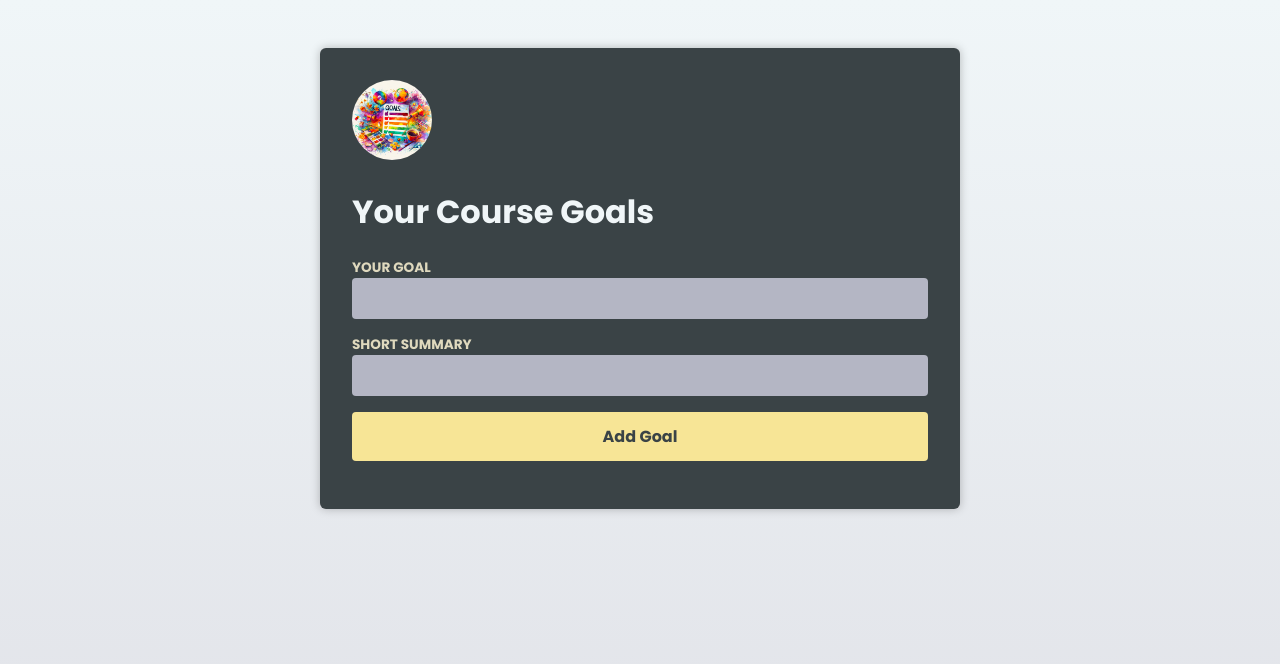
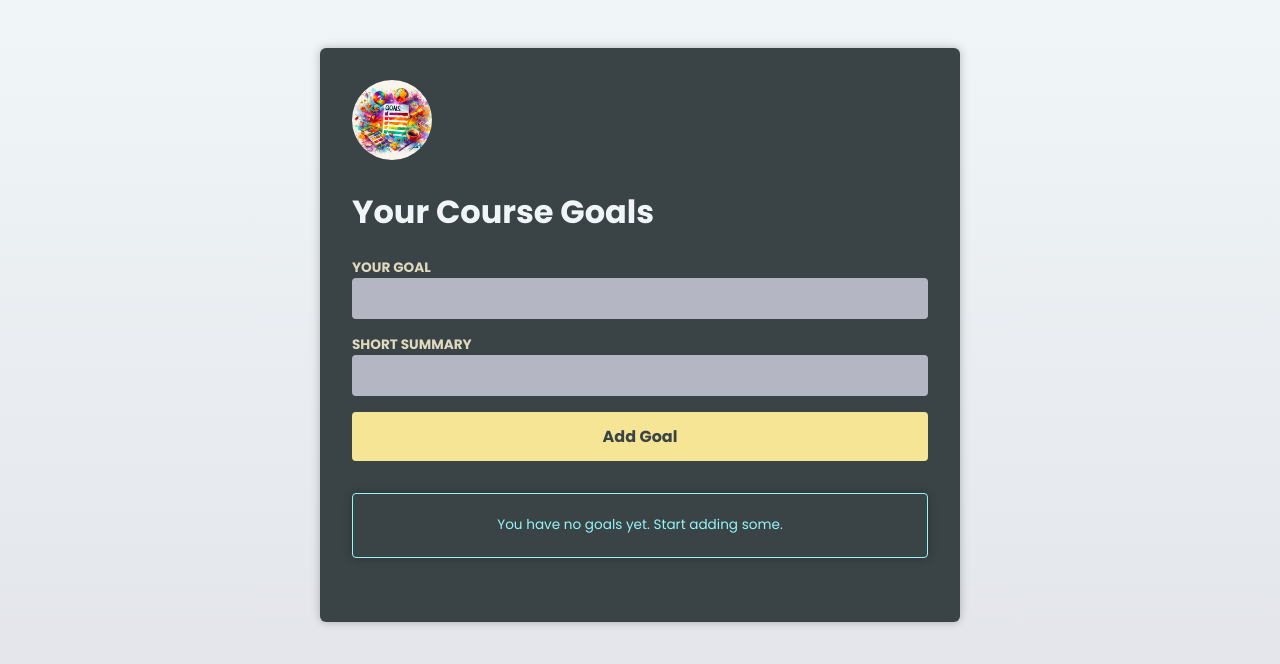
Before and after one commit to jspvg/goals-app-react, a React (Vite) app: page / in a window 1280 px wide. Shown: the top 664 px of the page. Built offline with nearby package versions, Linux system fonts and the light colour scheme.

Commit message:
added infobox component

```diff
--- a/src/components/GoalList.tsx
+++ b/src/components/GoalList.tsx
@@ -1,5 +1,7 @@
+import { type ReactNode } from "react";
 import { Goal as CGoal } from "../types/types";
 import Goal from "./Goal";
+import InfoBox from "./InfoBox";
 
 interface GoalListProps {
   goals: CGoal[];
@@ -7,7 +9,24 @@
 }
 
 const GoalList = ({ goals, onDeleteGoal }: GoalListProps) => {
+  if (goals.length === 0) {
     return (
+      <InfoBox mode="hint"> You have no goals yet. Start adding some.</InfoBox>
+    );
+  }
+
+  let warningBox: ReactNode;
+  if (goals.length >= 4) {
+    warningBox = (
+      <InfoBox mode="warning">
+        You're collecting a lot of goals. Don't put too much on your plate!
+      </InfoBox>
+    );
+  }
+
+  return (
+    <>
+      {warningBox}
       <ul>
         {goals.map((goal) => (
           <li key={goal.id}>
@@ -17,6 +36,7 @@
           </li>
         ))}
       </ul>
+    </>
   );
 };
 
--- /dev/null
+++ b/src/components/InfoBox.tsx
@@ -0,0 +1,25 @@
+import { ReactNode } from "react";
+
+interface InfoBoxProps {
+  mode: "hint" | "warning";
+  children: ReactNode;
+}
+
+const InfoBox = ({ mode, children }: InfoBoxProps) => {
+  if (mode === "hint") {
+    return (
+      <aside className="infobox infobox-hint">
+        <p>{children}</p>
+      </aside>
+    );
+  }
+
+  return (
+    <aside className="infobox infobox-warning warning--medium">
+      <h2>Warning</h2>
+      <p>{children}</p>
+    </aside>
+  );
+};
+
+export default InfoBox;
--- a/src/index.css
+++ b/src/index.css
@@ -126,7 +126,31 @@
   color: #f9a73b;
 }
 
-.fallback {
+.infobox {
+  margin: 2rem 0;
+  padding: 0.5rem;
   text-align: center;
-  color: #acd1ce;
+  box-shadow: 0 0 10px rgba(0, 0, 0, 0.25);
+  font-size: 0.85rem;
+  border-radius: 4px;
 }
+
+.infobox-hint {
+  border: 1px solid #96f5f7;
+  color: #96f5f7;
+}
+
+.infobox-warning.warning--low {
+  border: 1px solid #f6d84f;
+  color: #f6d84f;
+}
+
+.infobox-warning.warning--medium {
+  border: 1px solid #f9a73b;
+  color: #f9a73b;
+}
+
+.infobox-warning.warning--high {
+  border: 1px solid #f97373;
+  color: #f97373;
+}
```
Lines whose indentation alone changed are shown as unchanged.
